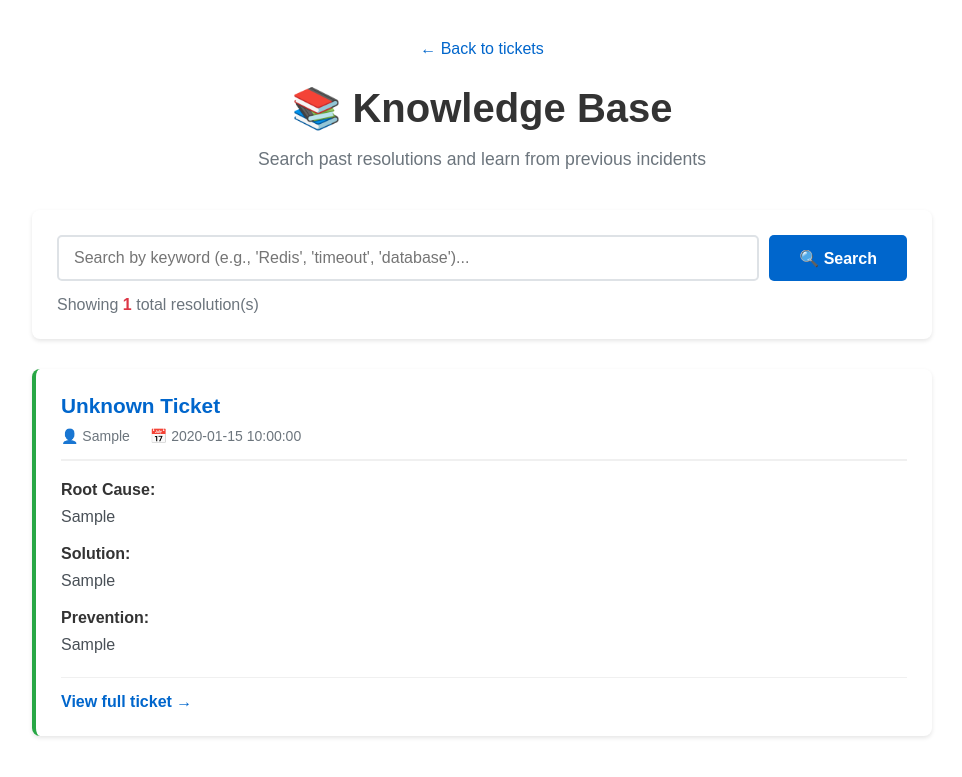
After one commit to ZRbenny/Helpdesk-Simulator---TSE-PortfolioProject, a Flask app: page /kb in a window 1280 px wide. The commit adds this page. Shown: the top 777 px of the page, without its empty margins (158-1120 px from the left). Run offline with Flask 3, Linux system fonts and the light colour scheme; tables that the repository leaves empty hold one stand-in row (values such as "Sample post").

Commit message:
Milestone 6 complete: Add searchable knowledge base

```diff
--- a/app.py
+++ b/app.py
@@ -325,6 +325,64 @@ def ticket_detail(ticket_id):
         resolutions=resolutions
     )
 
+@app.route("/kb")
+def knowledge_base():
+    """Knowledge base page showing all resolutions across all tickets."""
+    from flask import request
+
+    # Get search query if provided
+    search_query = request.args.get("q", "").strip().lower()
+
+    try:
+        conn = sqlite3.connect('resolutions.db')
+        conn.row_factory = sqlite3.Row
+        cursor = conn.cursor()
+
+        # Get all resolutions with ticket info
+        cursor.execute('''
+            SELECT * FROM resolutions
+            ORDER BY resolved_at DESC
+        ''')
+
+        rows = cursor.fetchall()
+        conn.close()
+
+        # Convert to list of dictionaries and add ticket titles
+        all_resolutions = []
+        tickets = load_tickets()
+        ticket_map = {t['id']: t for t in tickets}  # Create lookup dictionary
+
+        for row in rows:
+            resolution = dict(row)
+            # Add ticket title for display
+            ticket = ticket_map.get(resolution['ticket_id'], {})
+            resolution['ticket_title'] = ticket.get('title', 'Unknown Ticket')
+
+            # Filter by search query if provided
+            if search_query:
+                searchable_text = (
+                    resolution['root_cause'].lower() + " " +
+                    resolution['solution'].lower() + " " +
+                    resolution.get('prevention', '').lower() + " " +
+                    resolution['ticket_title'].lower()
+                )
+
+                if search_query in searchable_text:
+                    all_resolutions.append(resolution)
+            else:
+                all_resolutions.append(resolution)
+
+        return render_template(
+            "kb.html",
+            resolutions=all_resolutions,
+            search_query=search_query,
+            total_count=len(all_resolutions)
+        )
+
+    except Exception as e:
+        print(f"ERROR loading knowledge base: {e}")
+        return render_template("kb.html", resolutions=[], search_query="", total_count=0)
+
 if __name__ == "__main__":
     # Initialize database on startup
     init_db()
--- a/requirements.txt
+++ b/requirements.txt
@@ -0,0 +1 @@
+Flask==2.3.0
--- /dev/null
+++ b/static/kb.css
@@ -0,0 +1,182 @@
+/* Knowledge Base Page Styles */
+
+.kb-header {
+    text-align: center;
+    margin-bottom: 40px;
+}
+
+.kb-header h1 {
+    font-size: 2.5rem;
+    margin-bottom: 10px;
+}
+
+.subtitle {
+    color: #6c757d;
+    font-size: 1.1rem;
+}
+
+.search-section {
+    background: white;
+    padding: 25px;
+    border-radius: 8px;
+    margin-bottom: 30px;
+    box-shadow: 0 2px 4px rgba(0,0,0,0.1);
+}
+
+.search-form {
+    display: flex;
+    gap: 10px;
+    margin-bottom: 15px;
+}
+
+.search-input {
+    flex: 1;
+    padding: 12px 15px;
+    border: 2px solid #dee2e6;
+    border-radius: 5px;
+    font-size: 16px;
+    font-family: inherit;
+}
+
+.search-input:focus {
+    outline: none;
+    border-color: #0066cc;
+}
+
+.search-btn {
+    padding: 12px 30px;
+    background: #0066cc;
+    color: white;
+    border: none;
+    border-radius: 5px;
+    font-size: 16px;
+    font-weight: bold;
+    cursor: pointer;
+}
+
+.search-btn:hover {
+    background: #0052a3;
+}
+
+.search-results {
+    color: #6c757d;
+    margin: 0;
+}
+
+.clear-search {
+    margin-left: 10px;
+    color: #0066cc;
+    text-decoration: none;
+}
+
+.clear-search:hover {
+    text-decoration: underline;
+}
+
+.resolutions-list {
+    display: flex;
+    flex-direction: column;
+    gap: 20px;
+}
+
+.kb-card {
+    background: white;
+    border-radius: 8px;
+    padding: 25px;
+    box-shadow: 0 2px 4px rgba(0,0,0,0.1);
+    border-left: 4px solid #28a745;
+}
+
+.kb-card-header {
+    margin-bottom: 20px;
+    padding-bottom: 15px;
+    border-bottom: 2px solid #f0f0f0;
+}
+
+.kb-card-header h3 {
+    margin: 0 0 10px 0;
+    font-size: 1.3rem;
+}
+
+.kb-card-header h3 a {
+    color: #0066cc;
+    text-decoration: none;
+}
+
+.kb-card-header h3 a:hover {
+    text-decoration: underline;
+}
+
+.kb-meta {
+    display: flex;
+    gap: 20px;
+    font-size: 14px;
+    color: #6c757d;
+}
+
+.kb-content {
+    margin-bottom: 20px;
+}
+
+.kb-section {
+    margin-bottom: 15px;
+}
+
+.kb-section strong {
+    display: block;
+    color: #333;
+    margin-bottom: 5px;
+}
+
+.kb-section p {
+    margin: 0;
+    color: #495057;
+    line-height: 1.6;
+}
+
+.kb-footer {
+    padding-top: 15px;
+    border-top: 1px solid #f0f0f0;
+}
+
+.view-ticket-link {
+    color: #0066cc;
+    text-decoration: none;
+    font-weight: 600;
+}
+
+.view-ticket-link:hover {
+    text-decoration: underline;
+}
+
+.empty-state {
+    text-align: center;
+    padding: 60px 20px;
+    background: white;
+    border-radius: 8px;
+}
+
+.empty-state h2 {
+    color: #6c757d;
+    margin-bottom: 15px;
+}
+
+.empty-state p {
+    color: #6c757d;
+    margin-bottom: 25px;
+}
+
+.btn-primary {
+    display: inline-block;
+    padding: 12px 30px;
+    background: #0066cc;
+    color: white;
+    text-decoration: none;
+    border-radius: 5px;
+    font-weight: bold;
+}
+
+.btn-primary:hover {
+    background: #0052a3;
+    text-decoration: none;
+}
--- a/static/styles.css
+++ b/static/styles.css
@@ -3,7 +3,7 @@ body {
     max-width: 900px;
     margin: 40px auto;
     padding: 0 20px;
-    background-color: #f5f5f5;
+    background-color: white;
 }
 
 h1 {
--- a/templates/index.html
+++ b/templates/index.html
@@ -7,6 +7,9 @@
 </head>
 <body>
     <h1>Helpdesk Simulator</h1>
+    <p style="text-align: center; margin: 10px 0 20px 0;">
+    <a href="/kb" style="color: #0066cc; font-weight: bold; text-decoration: none;">📚 View Knowledge Base</a>
+    </p>
 
     <ul>
         {% for t in tickets %}
--- /dev/null
+++ b/templates/kb.html
@@ -0,0 +1,94 @@
+<!doctype html>
+<html>
+<head>
+    <meta charset="utf-8" />
+    <title>Knowledge Base - Helpdesk Simulator</title>
+    <link rel="stylesheet" href="{{ url_for('static', filename='styles.css') }}">
+    <link rel="stylesheet" href="{{ url_for('static', filename='kb.css') }}">
+</head>
+<body>
+    <div class="kb-header">
+        <p><a href="/">← Back to tickets</a></p>
+        <h1>📚 Knowledge Base</h1>
+        <p class="subtitle">Search past resolutions and learn from previous incidents</p>
+    </div>
+
+    <!-- Search Bar -->
+    <div class="search-section">
+        <form method="GET" action="/kb" class="search-form">
+            <input
+                type="text"
+                name="q"
+                placeholder="Search by keyword (e.g., 'Redis', 'timeout', 'database')..."
+                value="{{ search_query }}"
+                class="search-input"
+            />
+            <button type="submit" class="search-btn">🔍 Search</button>
+        </form>
+
+        {% if search_query %}
+        <p class="search-results">
+            Found <strong>{{ total_count }}</strong> resolution(s) matching "{{ search_query }}"
+            <a href="/kb" class="clear-search">Clear search</a>
+        </p>
+        {% else %}
+        <p class="search-results">
+            Showing <strong>{{ total_count }}</strong> total resolution(s)
+        </p>
+        {% endif %}
+    </div>
+
+    <!-- Resolutions List -->
+    <div class="resolutions-list">
+        {% if resolutions %}
+            {% for res in resolutions %}
+            <div class="kb-card">
+                <div class="kb-card-header">
+                    <h3>
+                        <a href="/tickets/{{ res.ticket_id }}">{{ res.ticket_title }}</a>
+                    </h3>
+                    <div class="kb-meta">
+                        <span class="kb-resolver">👤 {{ res.resolved_by }}</span>
+                        <span class="kb-date">📅 {{ res.resolved_at }}</span>
+                    </div>
+                </div>
+
+                <div class="kb-content">
+                    <div class="kb-section">
+                        <strong>Root Cause:</strong>
+                        <p>{{ res.root_cause }}</p>
+                    </div>
+
+                    <div class="kb-section">
+                        <strong>Solution:</strong>
+                        <p>{{ res.solution }}</p>
+                    </div>
+
+                    {% if res.prevention %}
+                    <div class="kb-section">
+                        <strong>Prevention:</strong>
+                        <p>{{ res.prevention }}</p>
+                    </div>
+                    {% endif %}
+                </div>
+
+                <div class="kb-footer">
+                    <a href="/tickets/{{ res.ticket_id }}" class="view-ticket-link">View full ticket →</a>
+                </div>
+            </div>
+            {% endfor %}
+        {% else %}
+            <div class="empty-state">
+                <h2>📭 No resolutions found</h2>
+                {% if search_query %}
+                <p>No resolutions match your search query.</p>
+                <a href="/kb" class="btn-primary">View all resolutions</a>
+                {% else %}
+                <p>No resolutions have been documented yet.</p>
+                <a href="/" class="btn-primary">Go to tickets</a>
+                {% endif %}
+            </div>
+        {% endif %}
+    </div>
+</body>
+</html>
--- a/templates/ticket.html
+++ b/templates/ticket.html
@@ -7,7 +7,10 @@
     <link rel="stylesheet" href="{{ url_for('static', filename='ticket.css') }}">
 </head>
 <body>
-    <p><a href="/">← Back to tickets</a></p>
+    <p>
+    <a href="/">← Back to tickets</a> |
+    <a href="/kb" style="color: #0066cc;">📚 Knowledge Base</a>
+</p>
 
     <h1>{{ ticket.title }}</h1>
     <p><strong>Severity:</strong> {{ ticket.severity }}</p>
```
